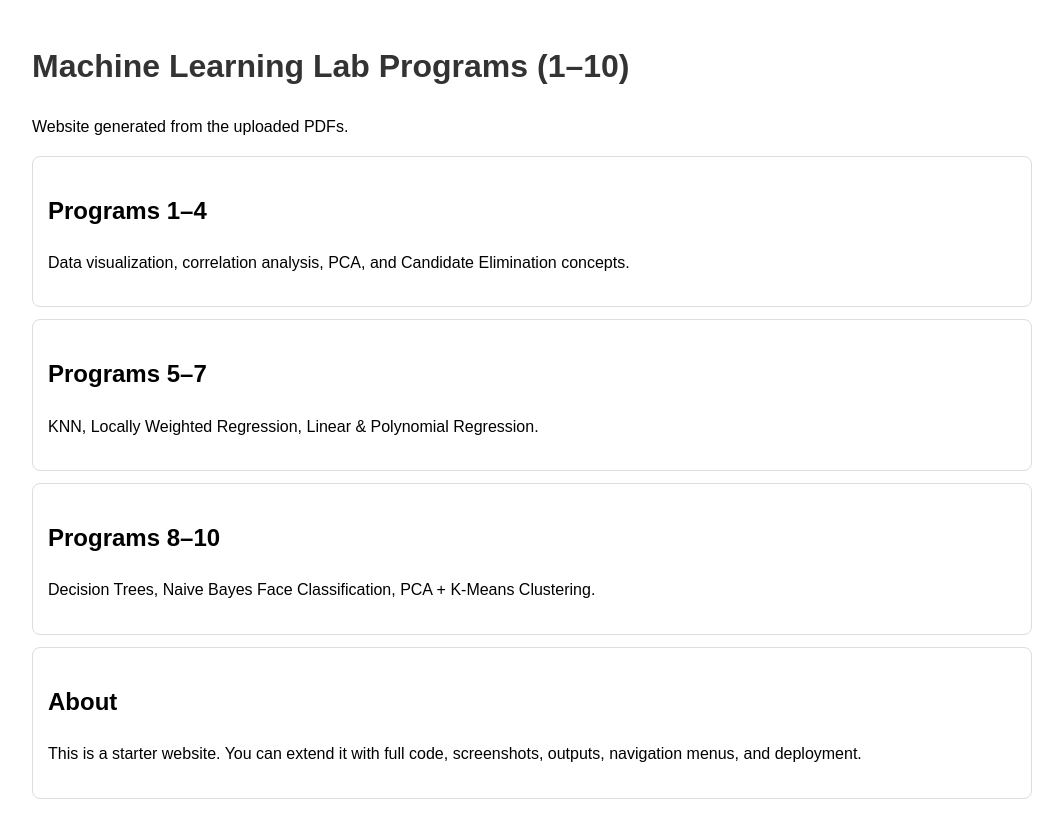
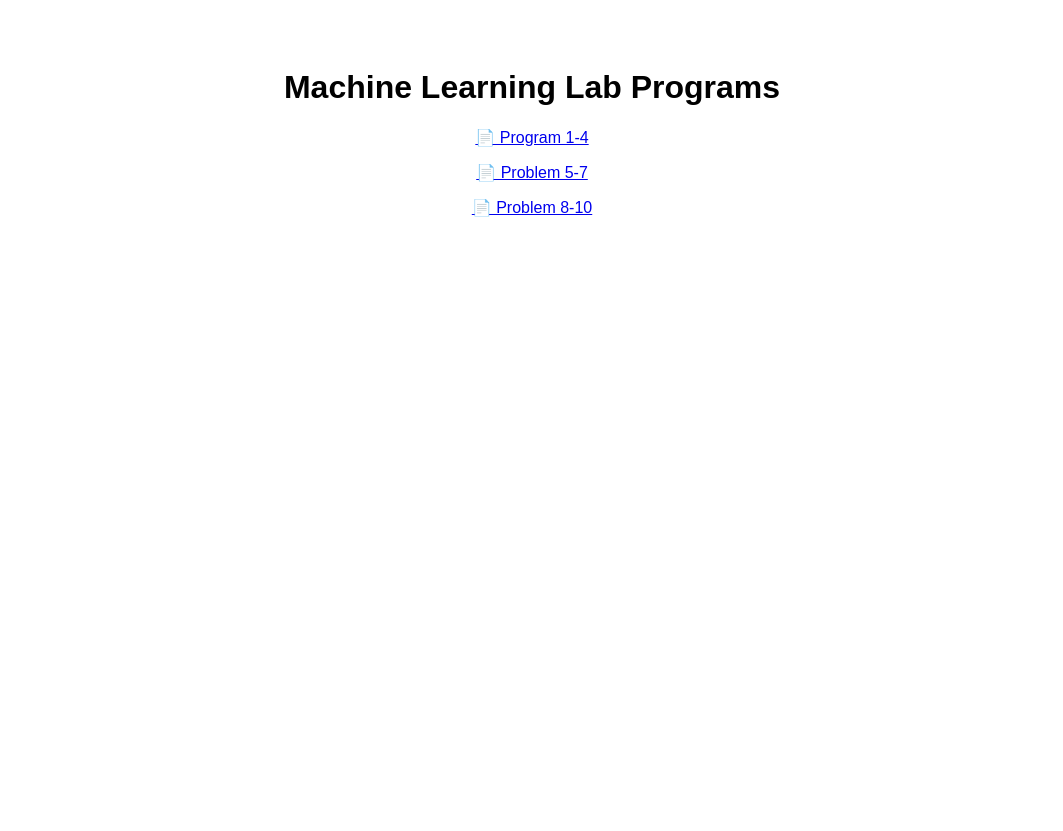
Before and after one commit to vismayav-2005/ml-lab-website, a plain HTML site: page index.html in a window 1280 px wide. Shown: the whole page, without its empty margins (108-1171 px from the left). After the commit the page ends 800 px from the top, so only its background shows below. Drawn offline with Linux system fonts and the light colour scheme.

Commit message:
Revise HTML structure and add program links
Updated the title and added links to program PDFs.

```diff
--- a/index.html
+++ b/index.html
@@ -1,26 +1,17 @@
 <!DOCTYPE html>
 <html>
 <head>
-<meta charset="UTF-8">
-<meta name="viewport" content="width=device-width, initial-scale=1">
-<title>ML Lab Programs Website</title>
-<style>
-body{font-family:Arial,sans-serif;max-width:1000px;margin:auto;padding:20px;line-height:1.6}
-h1{color:#333} .card{border:1px solid #ddd;padding:15px;margin:12px 0;border-radius:8px}
-pre{white-space:pre-wrap;background:#f4f4f4;padding:10px;border-radius:6px}
-</style>
+    <title>ML Lab Programs</title>
+    <meta name="viewport" content="width=device-width, initial-scale=1">
 </head>
-<body>
-<h1>Machine Learning Lab Programs (1–10)</h1>
-<p>Website generated from the uploaded PDFs.</p>
+<body style="font-family: Arial; text-align:center; padding:40px;">
+    <h1>Machine Learning Lab Programs</h1>
 
-<div class="card"><h2>Programs 1–4</h2><p>Data visualization, correlation analysis, PCA, and Candidate Elimination concepts.</p></div>
-<div class="card"><h2>Programs 5–7</h2><p>KNN, Locally Weighted Regression, Linear & Polynomial Regression.</p></div>
-<div class="card"><h2>Programs 8–10</h2><p>Decision Trees, Naive Bayes Face Classification, PCA + K-Means Clustering.</p></div>
+    <p><a href="Program%201-4.pdf">📄 Program 1-4</a></p>
 
-<div class="card">
-<h2>About</h2>
-<p>This is a starter website. You can extend it with full code, screenshots, outputs, navigation menus, and deployment.</p>
-</div>
+    <p><a href="Problem%205-7.pdf">📄 Problem 5-7</a></p>
+
+    <p><a href="Problem%208%20-%2010.pdf">📄 Problem 8-10</a></p>
+
 </body>
 </html>
```
